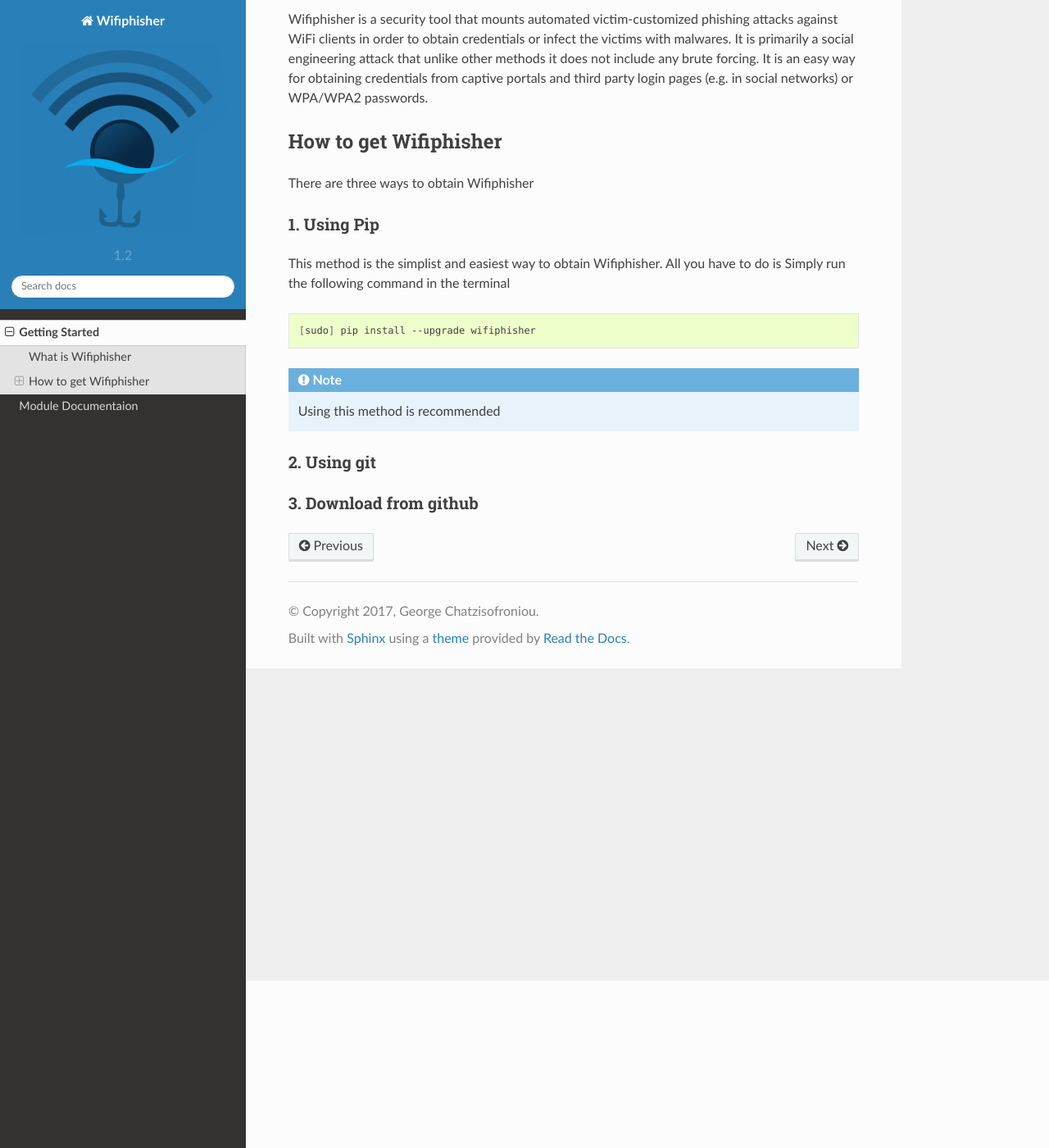
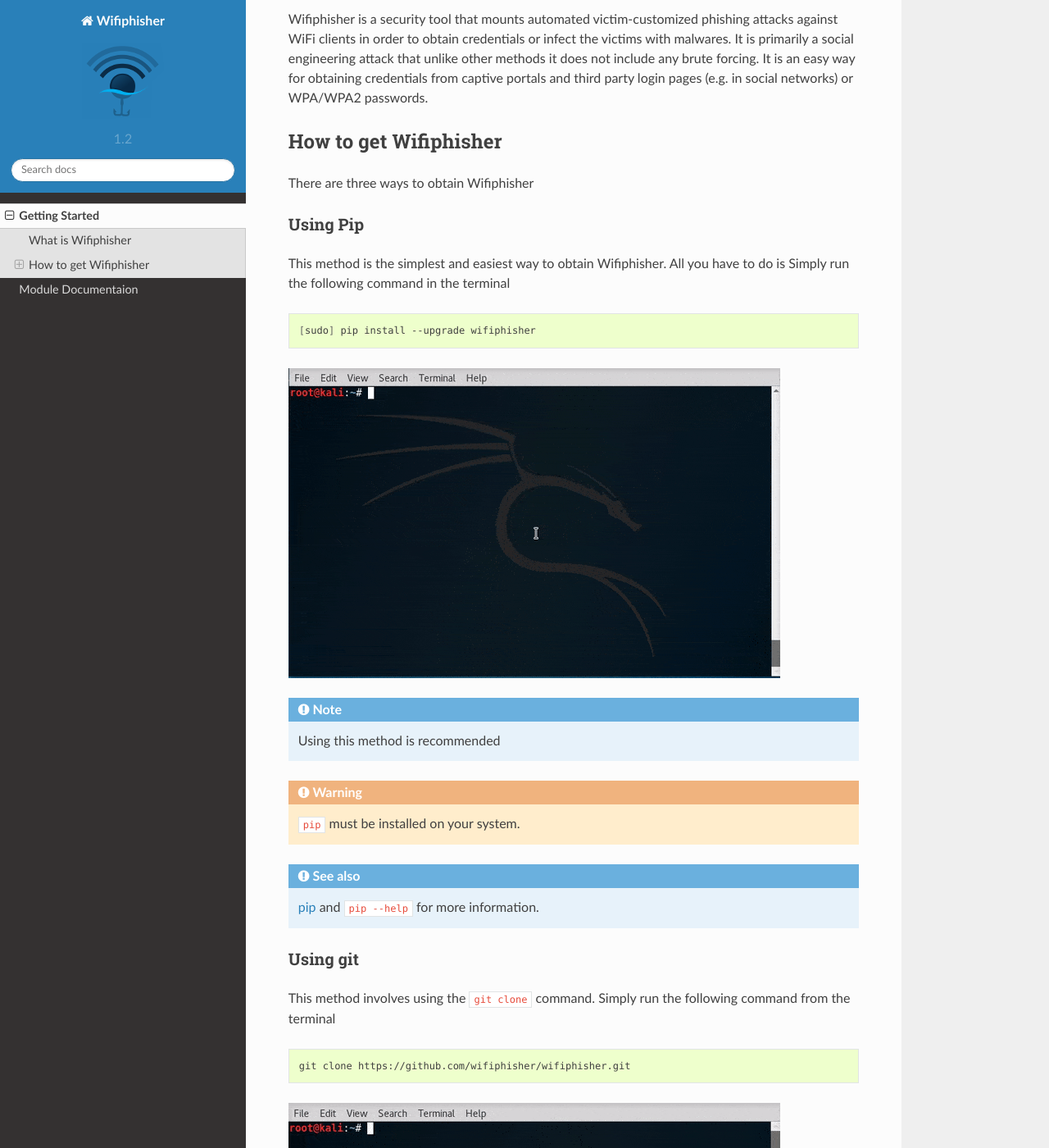
Before and after one commit to wifiphisher/wifiphisher, a Sphinx documentation site: the page built from docs/getting_started.rst, in a window 1280 px wide and 1400 px high, scrolled down 204 px. Shown: the whole window at 82% size. Built offline with Sphinx 7.4.7 and the Read the Docs theme 2.0.0, drawn with Linux system fonts in a browser that asks for light colours; some of the changed text lies outside the part shown.

Commit message:
docs(getting_started): add more information
This patch does the following:
    - adds all the required images to _static folder
    - finishes How to get wifiphisher section

```diff
--- a/docs/getting_started.rst
+++ b/docs/getting_started.rst
@@ -16,23 +16,63 @@
 There are three ways to obtain Wifiphisher
 
 ^^^^^^^^^^^^
-1. Using Pip
+Using Pip
 ^^^^^^^^^^^^
-This method is the simplist and easiest way to obtain Wifiphisher. All you have to do is Simply
+
+This method is the simplest and easiest way to obtain Wifiphisher. All you have to do is Simply
 run the following command in the terminal
 
 .. code:: bash
 
  [sudo] pip install --upgrade wifiphisher
 
+.. image:: _static/getting_started/install_pip.gif
+
 .. note::
-
   Using this method is recommended
 
+.. warning::
+  ``pip`` must be installed on your system.
+
+.. seealso::
+  pip_ and ``pip --help`` for more information.
+
+.. _pip: https://pypi.python.org/pypi/pip/
+
 ^^^^^^^^^^^^
-2. Using git
+Using git
 ^^^^^^^^^^^^
+This method involves using the ``git clone`` command. Simply run the following command from the
+terminal
+
+.. code:: bash
+
+  git clone https://github.com/wifiphisher/wifiphisher.git
+
+.. image:: _static/getting_started/install_git.gif
+
+.. warning::
+  ``git`` must be installed on your system.
+
+.. seealso::
+  Git_ and ``git clone --help`` for more information.
+
+.. _Git: https://git-scm.com/
 
 ^^^^^^^^^^^^^^^^^^^^^^^
-3. Download from github
+Using browser
 ^^^^^^^^^^^^^^^^^^^^^^^
+This method involves downloading all the files using a browser.
+
+  #. Visit the projects page on Github_ |page|
+  #. Press the ``clone or download`` button |download|
+  #. Click the ``Download ZIP`` button |zip|
+
+  .. |page| image:: _static/getting_started/install_browser_page.gif
+    :scale: 60 %
+  .. |download| image:: _static/getting_started/install_browser_download.gif
+    :scale: 60 %
+  .. |zip| image:: _static/getting_started/install_browser_zip.gif
+    :scale: 50 %
+
+.. _Github: https://github.com/wifiphisher/wifiphisher
```
Also changed, not shown: docs/_static/getting_started/install_browser_download.gif (added), docs/_static/getting_started/install_browser_open.gif (added), docs/_static/getting_started/install_browser_page.gif (added), docs/_static/getting_started/install_browser_zip.gif (added), docs/_static/getting_started/install_git.gif (added), docs/_static/getting_started/install_pip.gif (added), docs/_static/wifiphisher_logo.png.
